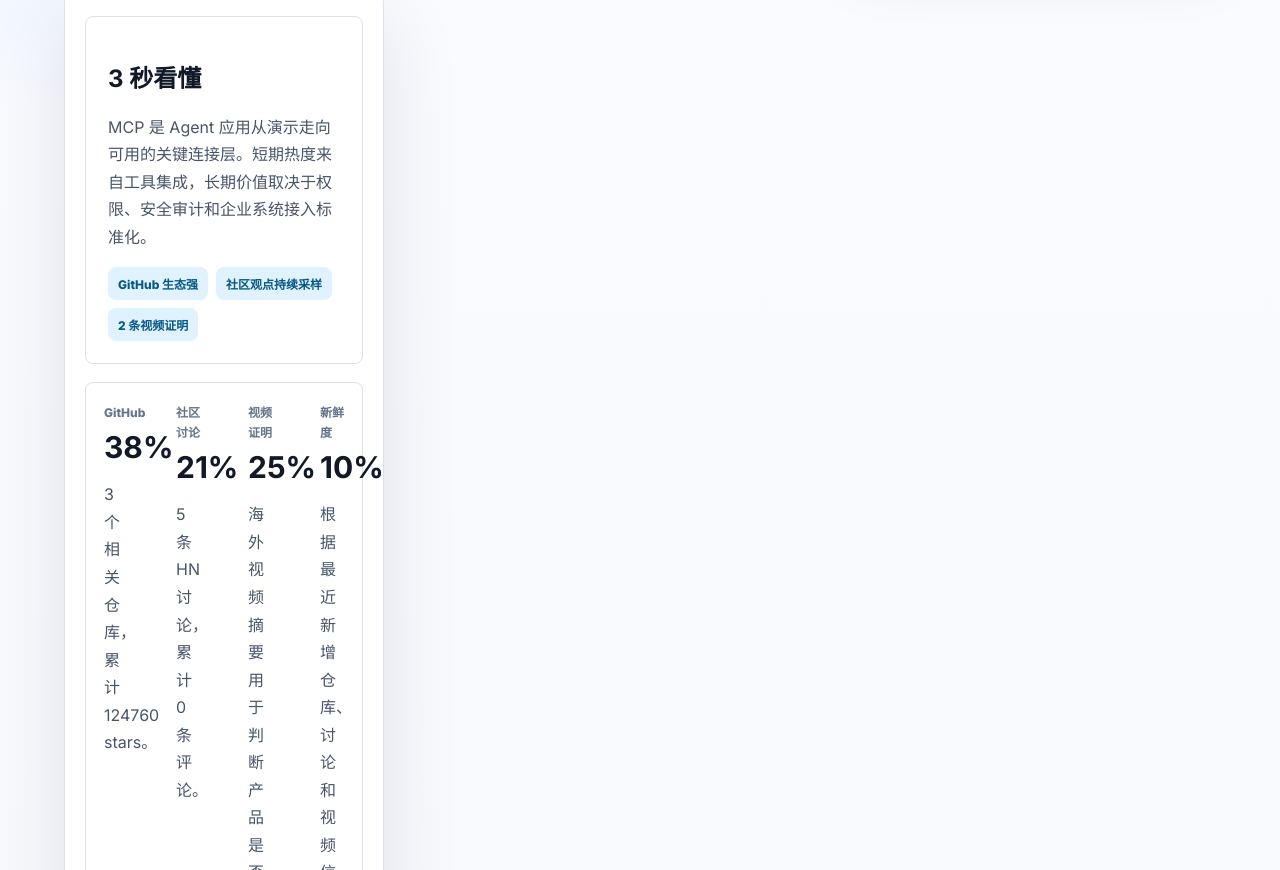
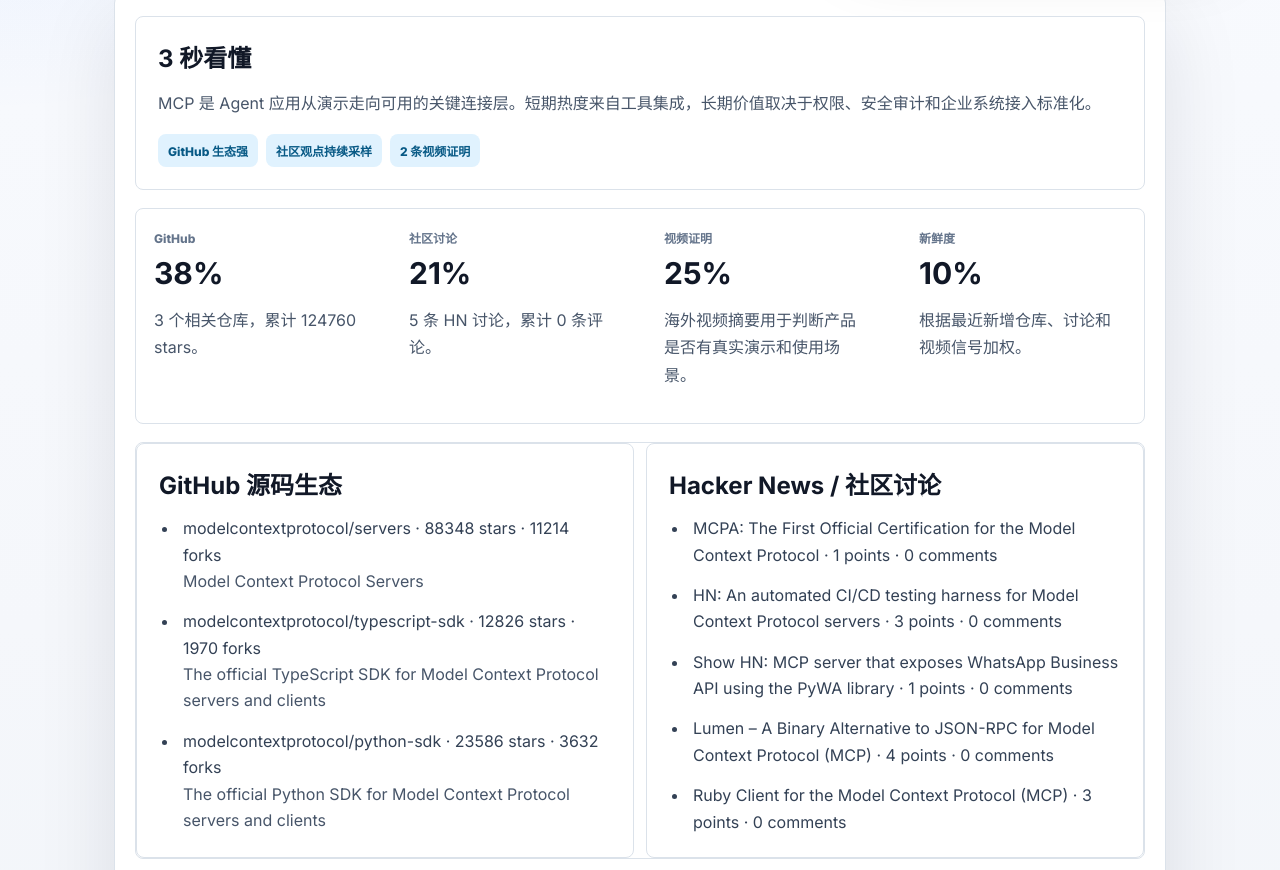
Before and after one commit to dudavid7079-boop/techpulse, a website: page products/mcp.html in a window 1280 px wide. Shown: the part 430-1300 px from the top of the page. Drawn offline with Linux system fonts and the light colour scheme.

Commit message:
Fix SEO detail page layout

```diff
--- a/styles.css
+++ b/styles.css
@@ -2919,6 +2919,47 @@
   padding: 24px 5vw 96px;
 }
 
+.seo-detail-page .product-workbench,
+.seo-detail-page .detail-layout {
+  display: block;
+  max-width: 1180px;
+  margin: 0 auto;
+  padding: 24px 5vw 96px;
+}
+
+.seo-detail-page .product-detail,
+.seo-detail-page .topic-detail {
+  width: 100%;
+}
+
+.seo-detail-page .product-detail section,
+.seo-detail-page .topic-detail section {
+  min-width: 0;
+}
+
+.seo-detail-page .quick-take h2,
+.seo-detail-page .source-evidence h2 {
+  margin: 0 0 14px;
+  font-size: 24px;
+}
+
+.seo-detail-page .source-evidence ul {
+  display: grid;
+  gap: 14px;
+  margin: 0;
+  padding-left: 20px;
+  color: #334155;
+  line-height: 1.65;
+}
+
+.seo-detail-page .source-evidence li {
+  padding-left: 4px;
+}
+
+.seo-detail-page .source-evidence li span {
+  color: #475569;
+}
+
 .product-directory,
 .product-detail,
 .product-detail section,
@@ -3264,6 +3305,12 @@
     padding-right: 20px;
   }
 
+  .seo-detail-page .product-workbench,
+  .seo-detail-page .detail-layout {
+    padding-left: 20px;
+    padding-right: 20px;
+  }
+
   .product-radar-card {
     grid-template-columns: 1fr;
   }
```
